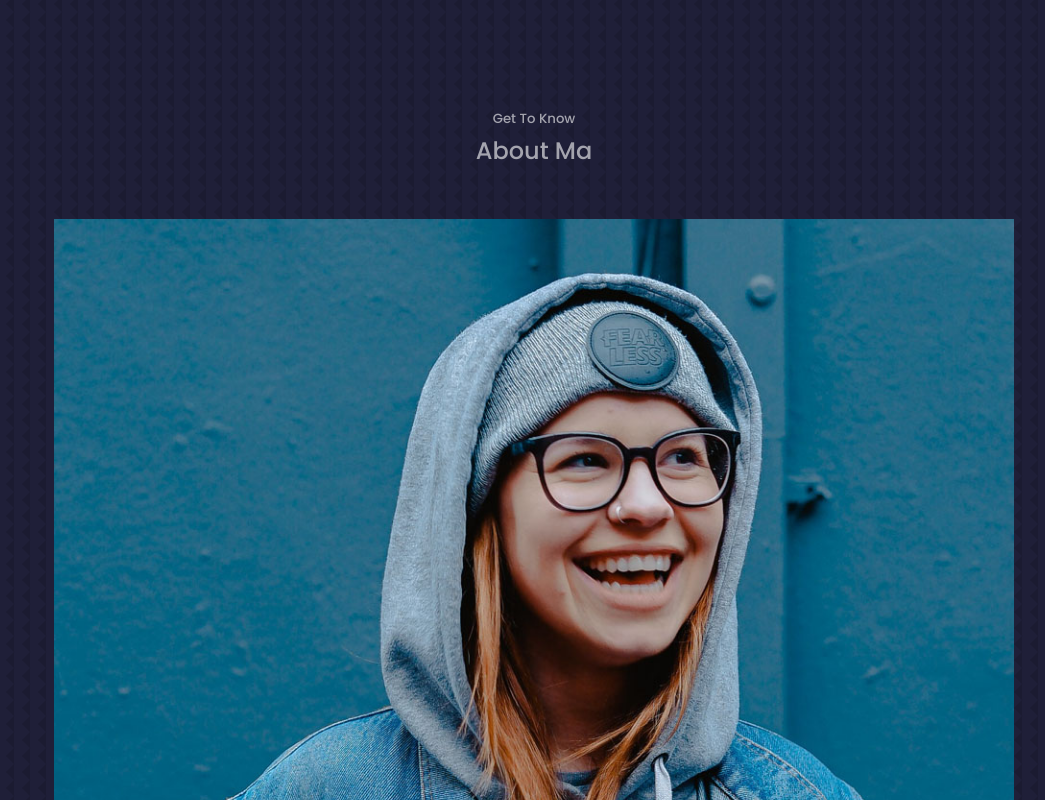
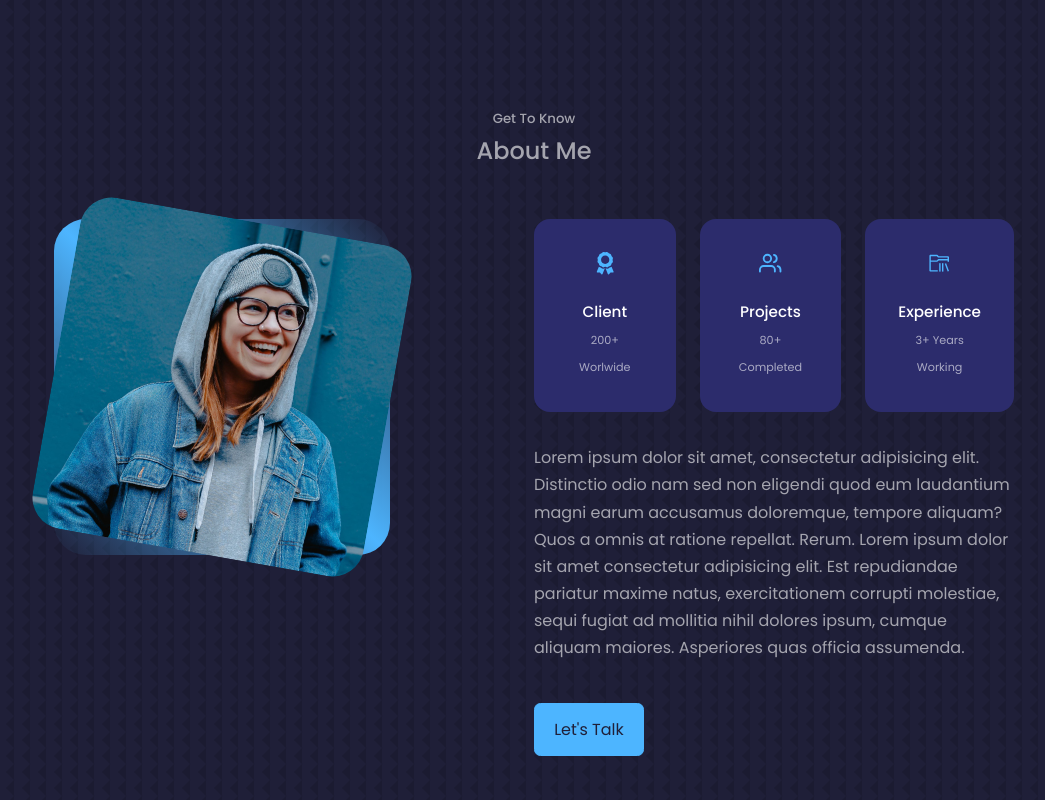
Before and after one commit to mervebilgin/PersonalWebsite, a React (Create React App) app: page / in a window 1280 px wide. Shown: the part 820-1620 px from the top of the page, without its empty margins (106-1151 px from the left). Built offline with nearby package versions, Linux system fonts and the light colour scheme.

Commit message:
Create about component css

```diff
--- a/src/components/about/About.jsx
+++ b/src/components/about/About.jsx
@@ -10,7 +10,7 @@
   return (
     <section id='about'>
       <h5>Get To Know</h5>
-      <h2>About Ma</h2>
+      <h2>About Me</h2>
 
       <div className="container about_container">
         <div className='about_me'>
--- a/src/components/about/about.css
+++ b/src/components/about/about.css
@@ -0,0 +1,71 @@
+.about_container {
+    display: grid;
+    grid-template-columns: 35% 50%;
+    gap: 15%;
+}
+
+.about_me {
+    width: 100%;
+    aspect-ratio: 1/1;
+    border-radius: 2rem;
+    background: linear-gradient(
+        45deg,
+        transparent,
+        var(--color-primary),
+        transparent
+    );
+    display: grid;
+    place-items: center;
+}
+
+.about_me-image {
+    border-radius: 2rem;
+    overflow: hidden;
+    transform: rotate(10deg);
+    transition: var(--transition);
+}
+
+.about_me-image:hover {
+    transform: rotate(0);
+}
+
+.about_cards {
+    display: grid;
+    grid-template-columns: repeat(3, 1fr);
+    gap: 1.5rem;
+}
+
+.about_card {
+    background: var(--color-bg-variant);
+    border: 1px solid transparent;
+    border-radius: 1rem;
+    padding: 2rem;
+    text-align: center;
+    transition: var(--transition);
+}
+
+.about_card:hover {
+    background: transparent;
+    border-color: var(--color-primary-variant);
+    cursor: default;
+}
+
+.about_icon {
+    color: var(--color-primary);
+    font-size: 1.4rem;
+    margin-bottom: 1rem;
+}
+
+.about_card h5 {
+    font-size: 0.95rem;
+}
+
+.about_card small {
+    font-size: 0.7rem;
+    color: var(--color-light);
+}
+
+.about_content p {
+    margin: 2rem 0 2.6rem;
+    color: var(--color-light);
+}
```
